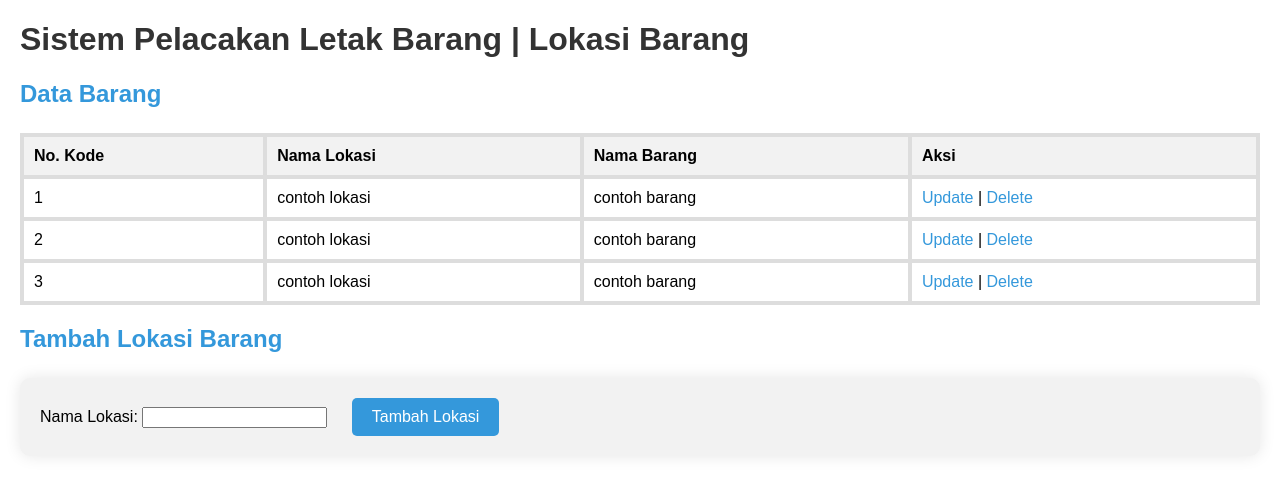
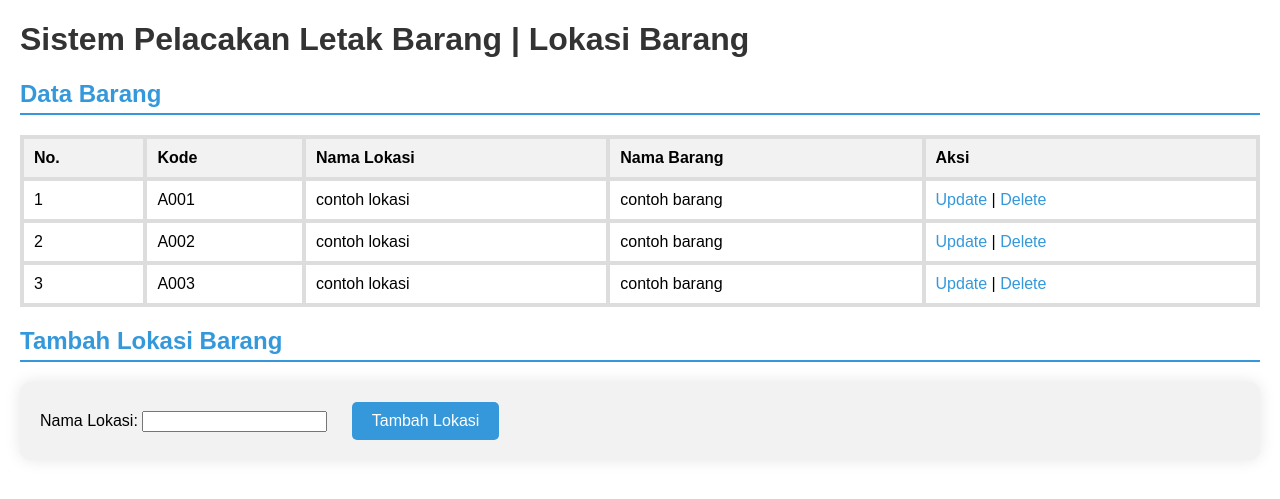
Before and after one commit to cynzhra/Tubes-IMPL, a PHP site: the page made by lokasi/CRUD Lokasi.php in a window 1280 px wide. Shown: the top 499 px of the page. Run offline with PHP 8.4, Linux system fonts and the light colour scheme.

Commit message:
CRUD Lokasi.php

```diff
--- a/lokasi/CRUD Lokasi.php
+++ b/lokasi/CRUD Lokasi.php
@@ -1,6 +1,5 @@
 <!DOCTYPE html>
-<html>
-<head>
+<html lang="en">
 <head>
     <style>
         body {
@@ -13,11 +12,10 @@
         }
 
         h2 {
-            color: #3498db; /
+            color: #3498db;
             border-bottom: 2px solid #3498db;
-            padding-bottom: 5px; /
+            padding-bottom: 5px;
         }
-
 
         form {
             margin-bottom: 20px;
@@ -48,6 +46,13 @@
             text-decoration: none;
             color: #3498db;
         }
+
+        th:first-child,
+        td:first-child {
+            width: px;
+            /* You can adjust the width as needed */
+        }
+
         form {
             margin-bottom: 20px;
             margin: 0 auto; /* Center the form on the page */
@@ -56,6 +61,7 @@
             border-radius: 10px;
             box-shadow: 0 0 16px rgba(0, 0, 0, 0.1);
         }
+
         input[type="submit"] {
             background-color: #3498db;
             color: #fff;
@@ -64,25 +70,24 @@
             border-radius: 5px;
             cursor: pointer;
             font-size: 16px;
-        margin-left:20px;
+            margin-left: 20px;
         }
 
         input[type="submit"]:hover {
             background-color: #2980b9;
         }
-
     </style>
     <meta charset="UTF-8">
     <meta name="viewport" content="width=device-width, initial-scale=1.0">
     <title>Data Barang</title>
-</head>
 </head>
 <body>
     <h1>Sistem Pelacakan Letak Barang | Lokasi Barang</h1>
     <h2>Data Barang</h2>
     <table border="1">
         <tr>
-            <th>No. Kode</th>
+            <th>No.</th>
+            <th>Kode</th>
             <th>Nama Lokasi</th>
             <th>Nama Barang</th>
             <th>Aksi</th>
@@ -90,13 +95,14 @@
         <?php
         // Data barang
         $data_barang = [
-            ["no_kode" => 1, "nama_lokasi" => "contoh lokasi", "nama_barang" => "contoh barang", "aksi" => "<a href='update.php?id=1'>Update</a> | <a href='delete.php?id=1'>Delete</a>"],
+            ["no_kode" => 1, "id_barang" => "A001", "nama_lokasi" => "contoh lokasi", "nama_barang" => "contoh barang", "aksi" => "<a href='update.php?id=1'>Update</a> | <a href='delete.php?id=1'>Delete</a>"],
             // ... tambahkan data barang lainnya disini
         ];
 
         foreach ($data_barang as $barang) {
             echo "<tr>";
             echo "<td>{$barang['no_kode']}</td>";
+            echo "<td>{$barang['id_barang']}</td>";
             echo "<td>{$barang['nama_lokasi']}</td>";
             echo "<td>{$barang['nama_barang']}</td>";
             echo "<td>{$barang['aksi']}</td>";
@@ -106,13 +112,14 @@
         <?php
         // Data barang
         $data_barang = [
-            ["no_kode" => 2, "nama_lokasi" => "contoh lokasi", "nama_barang" => "contoh barang", "aksi" => "<a href='update.php?id=1'>Update</a> | <a href='delete.php?id=1'>Delete</a>"],
+            ["no_kode" => 2, "id_barang" => "A002", "nama_lokasi" => "contoh lokasi", "nama_barang" => "contoh barang", "aksi" => "<a href='update.php?id=1'>Update</a> | <a href='delete.php?id=1'>Delete</a>"],
             // ... tambahkan data barang lainnya disini
         ];
 
         foreach ($data_barang as $barang) {
             echo "<tr>";
             echo "<td>{$barang['no_kode']}</td>";
+            echo "<td>{$barang['id_barang']}</td>";
             echo "<td>{$barang['nama_lokasi']}</td>";
             echo "<td>{$barang['nama_barang']}</td>";
             echo "<td>{$barang['aksi']}</td>";
@@ -122,13 +129,14 @@
         <?php
         // Data barang
         $data_barang = [
-            ["no_kode" => 3, "nama_lokasi" => "contoh lokasi", "nama_barang" => "contoh barang", "aksi" => "<a href='update.php?id=1'>Update</a> | <a href='delete.php?id=1'>Delete</a>"],
+            ["no_kode" => 3, "id_barang" => "A003", "nama_lokasi" => "contoh lokasi", "nama_barang" => "contoh barang", "aksi" => "<a href='update.php?id=1'>Update</a> | <a href='delete.php?id=1'>Delete</a>"],
             // ... tambahkan data barang lainnya disini
         ];
 
         foreach ($data_barang as $barang) {
             echo "<tr>";
             echo "<td>{$barang['no_kode']}</td>";
+            echo "<td>{$barang['id_barang']}</td>";
             echo "<td>{$barang['nama_lokasi']}</td>";
             echo "<td>{$barang['nama_barang']}</td>";
             echo "<td>{$barang['aksi']}</td>";
@@ -136,7 +144,6 @@
         }
         ?>
     </table>
-
 
     <h2>Tambah Lokasi Barang</h2>
     <!-- Form untuk menambahkan lokasi barang -->
```
Lines whose indentation alone changed are shown as unchanged.
